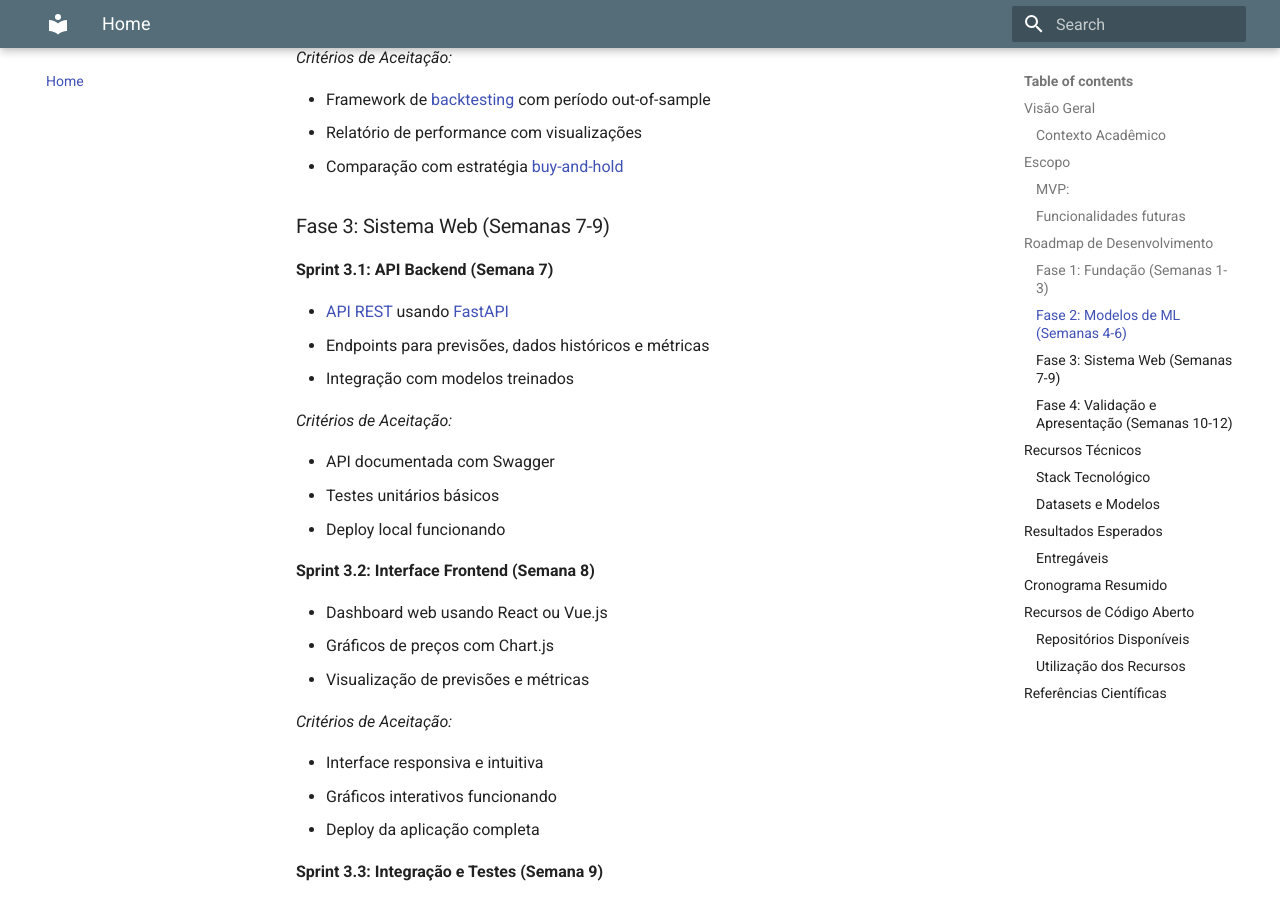
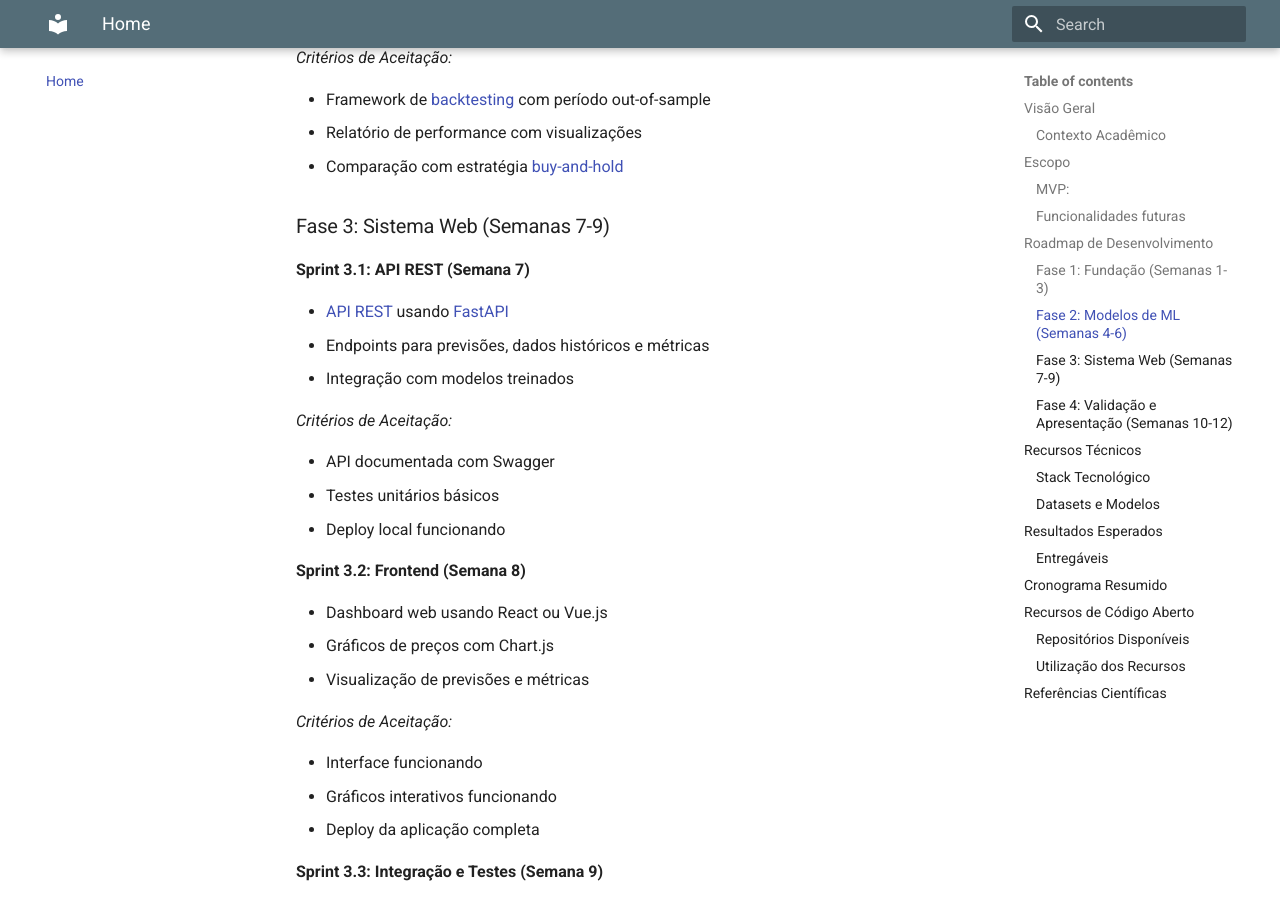
Before and after one commit to thmasq/investment-platform-docs, an MkDocs documentation site: the page built from docs/index.md, in a window 1280 px wide and 900 px high, scrolled down 2898 px. Built offline with MkDocs 1.6.1 and Material for MkDocs 9.7.7, drawn with Linux system fonts in a browser that asks for light colours; some of the changed text lies outside the part shown.

Commit message:
Limpa sprints e critérios de aceitação

```diff
--- a/docs/index.md
+++ b/docs/index.md
@@ -102,7 +102,7 @@ _Critérios de Aceitação:_
 
 ### Fase 3: Sistema Web (Semanas 7-9)
 
-**Sprint 3.1: API Backend (Semana 7)**
+**Sprint 3.1: API REST (Semana 7)**
 
 - [API REST](glossario.md#a) usando [FastAPI](glossario.md#f)
 - Endpoints para previsões, dados históricos e métricas
@@ -114,7 +114,7 @@ _Critérios de Aceitação:_
 - Testes unitários básicos
 - Deploy local funcionando
 
-**Sprint 3.2: Interface Frontend (Semana 8)**
+**Sprint 3.2: Frontend (Semana 8)**
 
 - Dashboard web usando React ou Vue.js
 - Gráficos de preços com Chart.js
@@ -122,7 +122,7 @@ _Critérios de Aceitação:_
 
 _Critérios de Aceitação:_
 
-- Interface responsiva e intuitiva
+- Interface funcionando
 - Gráficos interativos funcionando
 - Deploy da aplicação completa
 
```
Also changed, not shown: other parts of docs/index.md (+1 -1 lines).
